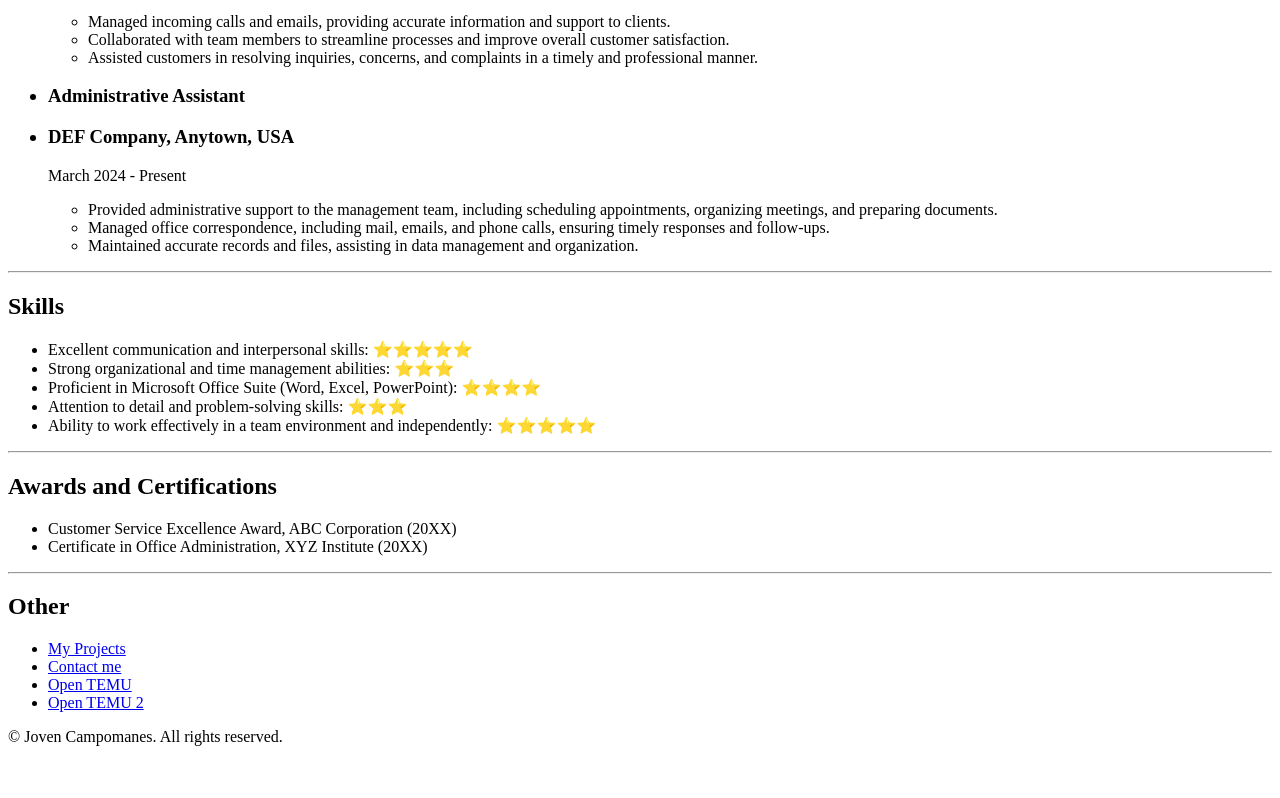
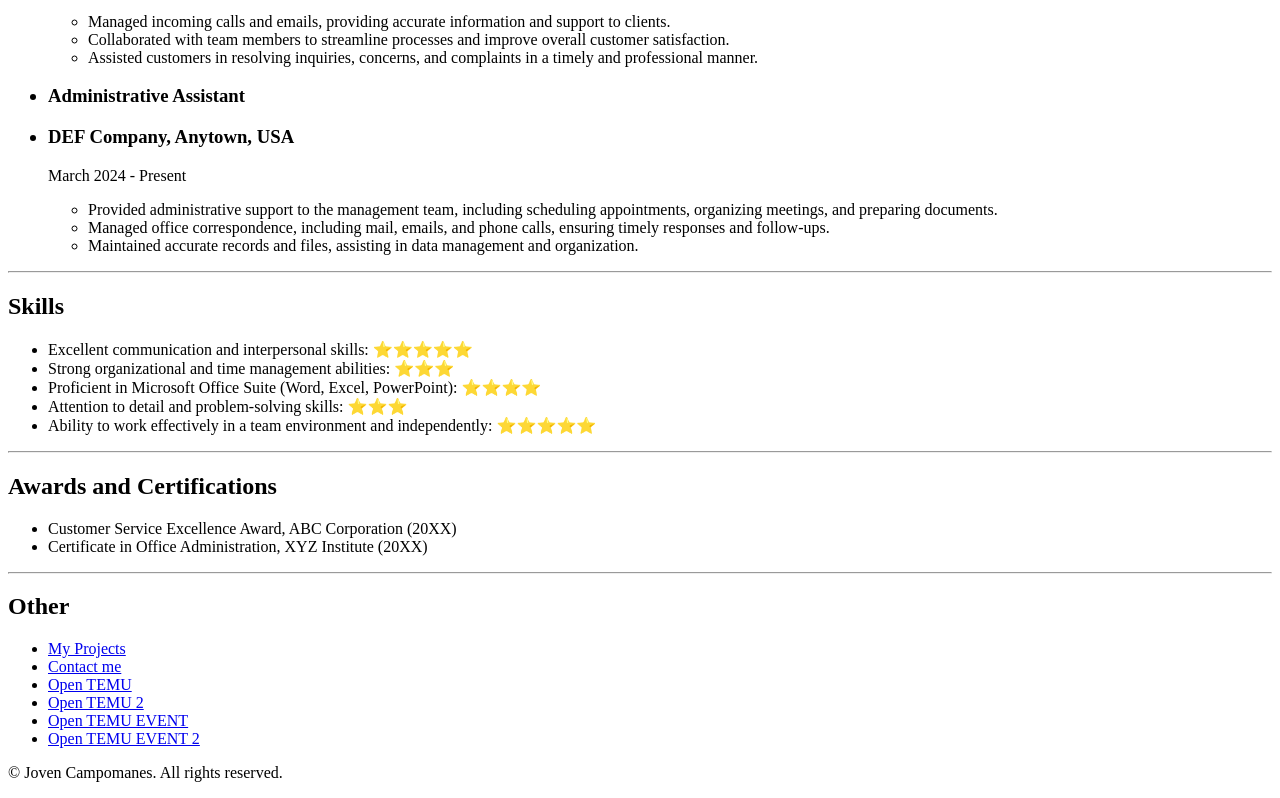
Before and after one commit to itzmebenz13/myresume-randomdetails, a plain HTML site: page index.html in a window 1280 px wide. Shown: the part 577-1375 px from the top of the page. Before the commit the page ends 1339 px from the top, so only its background shows below. Drawn offline with Linux system fonts and the light colour scheme.

Commit message:
Update index.html

```diff
--- a/index.html
+++ b/index.html
@@ -67,6 +67,9 @@
         <li><a href="./public/contact.html">Contact me</a></li>
         <li><a href="intent://com.einnovation.temu/bmw.html?subj=discount-card&tmpl=n12&_bg_fs=1&_lp_act_scene=n12_discount&rdc=1000&fcn=dn5_discount&sm_op_gid=601099528022660&cgn=2&mgids=601099538060081-601099576291979&_pl_channel_type=-1&lp_recipe_new=1&sf_refer_subj=downloadable-ads&sf_refer_tmpl=dn5&goods_id=601099528022660&dn_evoke=true&_x_bg_adid=7763238&_x_ads_creative_id=120209226251720053&fbclid=IwZXh0bgNhZW0BMAABHTDlYpP8G9YOeKspUCUkr3SiAC0K8lFskYW3NSAT9cfHeqwez7blOVpdMw_aem_taDViQwYa0GqqsPmn16zYQ&_p_rfs=1&_x_ads_sub_channel=influencer&_x_ns_placement=Facebook_Mobile_Feed&launch_id=31baadd94167b&_x_ads_set=120204955368720053&_x_ads_id=120209226246360053&adg_ctx=f-71a6d384~e-2e2143c0&locale_override=160~en~PHP&_x_ads_channel=kol_metabca&_x_vst_scene=adg&_x_ns_source">Open TEMU</a></li>
         <li><a href="http://com.einnovation.temu/bmw.html?subj=discount-card&tmpl=n12&_bg_fs=1&_lp_act_scene=n12_discount&rdc=1000&fcn=dn5_discount&sm_op_gid=601099528022660&cgn=2&mgids=601099538060081-601099576291979&_pl_channel_type=-1&lp_recipe_new=1&sf_refer_subj=downloadable-ads&sf_refer_tmpl=dn5&goods_id=601099528022660&dn_evoke=true&_x_bg_adid=7763238&_x_ads_creative_id=120209226251720053&fbclid=IwZXh0bgNhZW0BMAABHTDlYpP8G9YOeKspUCUkr3SiAC0K8lFskYW3NSAT9cfHeqwez7blOVpdMw_aem_taDViQwYa0GqqsPmn16zYQ&_p_rfs=1&_x_ads_sub_channel=influencer&_x_ns_placement=Facebook_Mobile_Feed&launch_id=31baadd94167b&_x_ads_set=120204955368720053&_x_ads_id=120209226246360053&adg_ctx=f-71a6d384~e-2e2143c0&locale_override=160~en~PHP&_x_ads_channel=kol_metabca&_x_vst_scene=adg&_x_ns_source">Open TEMU 2</a></li>
+        <li><a href="intent://api-shein.shein.com/ugrowth/game/luckypouch/?type=immersive&navigation_transparent=false&navigation=true&src_module=shouye&adp=37320538,33235836&app=shein&device_type=android&language=en&site_uid=andshph&region=PH#Intent;scheme=https;package=com.zzkko;end">Open TEMU EVENT</a></li>
+        <li><a href="shein://ugrowth/game/luckypouch/?type=immersive&navigation_transparent=false&navigation=true&src_module=shouye&adp=37320538,33235836&app=shein&device_type=android&language=en&site_uid=andshph&region=PH">Open TEMU EVENT 2</a></li>
+
 
 </body>
     </ul>
```
